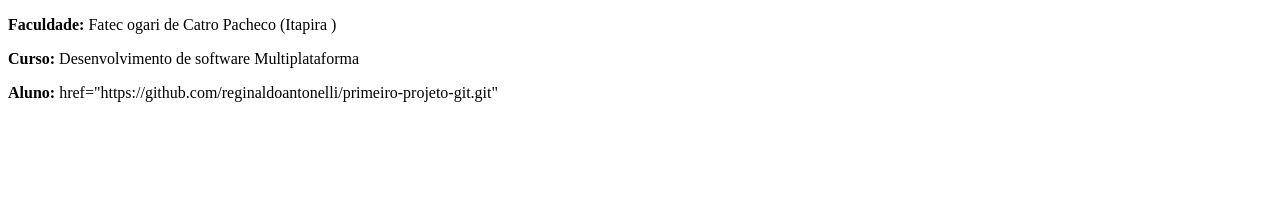
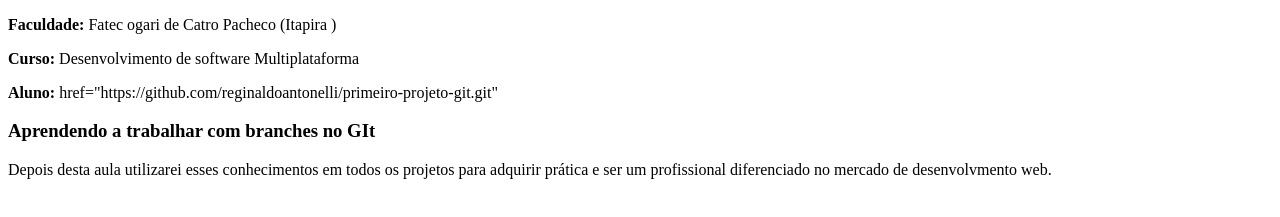
Before and after one commit to reginaldoantonelli/primeiro-projeto-git, a plain HTML site: page index.html in a window 1280 px wide. Shown: the part 105-322 px from the top of the page. Drawn offline with Linux system fonts and the light colour scheme.

Commit message:
alteração do index.html para nova branch

```diff
--- a/index.html
+++ b/index.html
@@ -15,5 +15,11 @@
         <a> href="https://github.com/reginaldoantonelli/primeiro-projeto-git.git"</a>
     </p>
 
+    <h3>Aprendendo a trabalhar com branches no GIt</h3>
+    <p>Depois desta aula utilizarei esses conhecimentos em todos os projetos
+        para adquirir prática e ser um profissional diferenciado no mercado de
+         desenvolvmento web.
+    </p>
+
 </body>
 </html>
```
